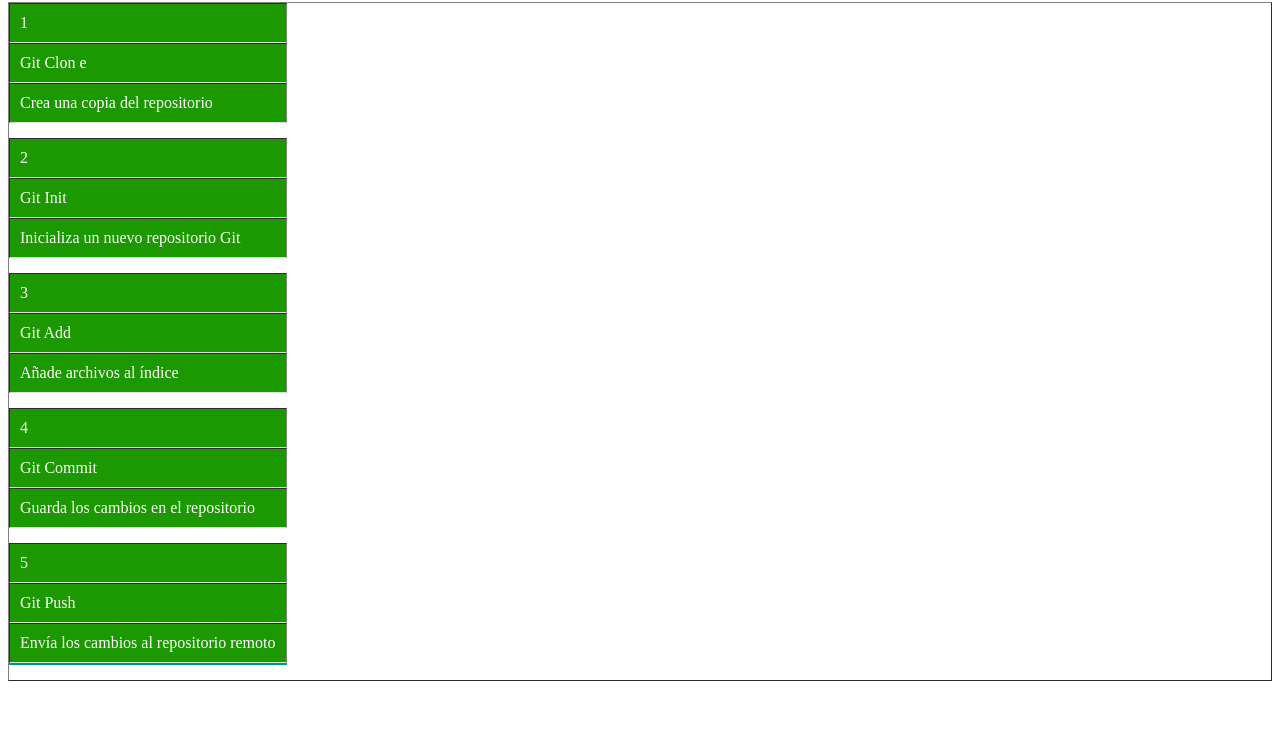
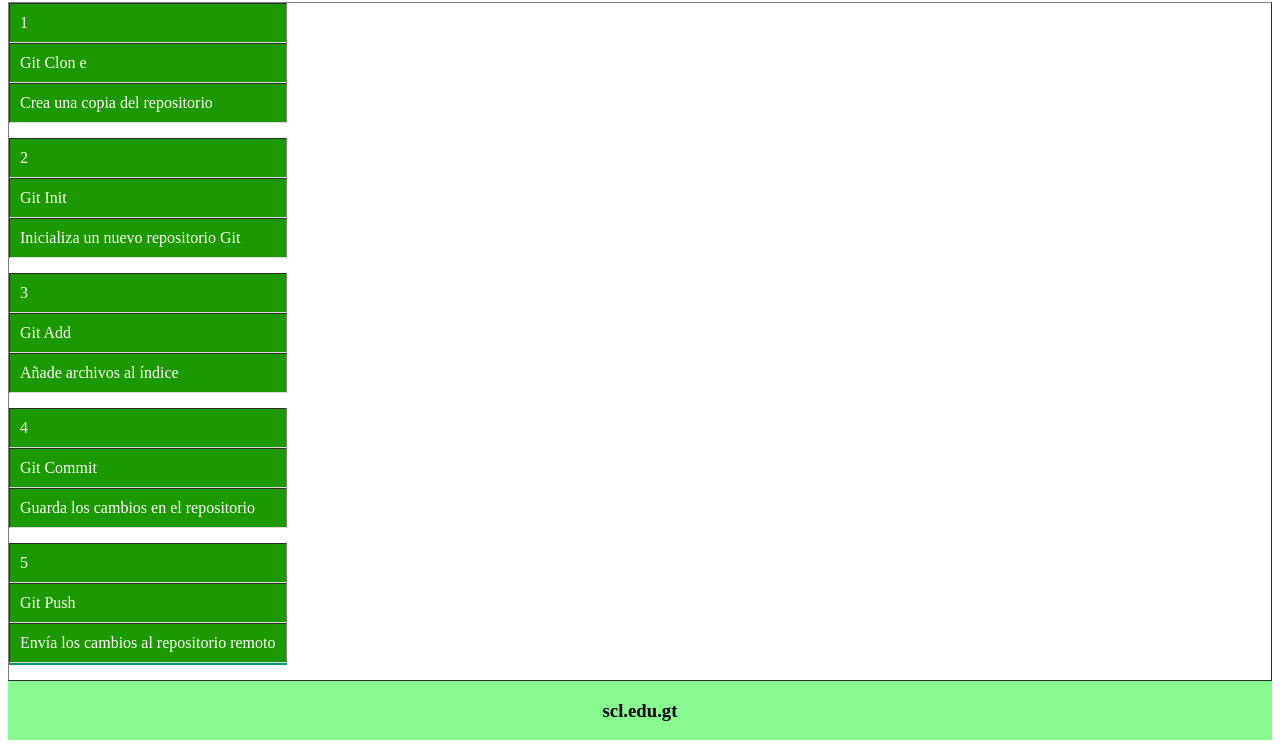
Before and after one commit to Vane1611gt/git-tiempo, a plain HTML site: page index.html in a window 1280 px wide. Shown: the part 78-826 px from the top of the page. Before the commit the page ends 800 px from the top, so only its background shows below. Drawn offline with Linux system fonts and the light colour scheme.

Commit message:
footer de Kristhel

```diff
--- a/footer/footer.css
+++ b/footer/footer.css
@@ -0,0 +1,6 @@
+.footer{
+    display: flex;
+    align-items: center;
+    justify-content: center;
+    background-color: rgb(135, 249, 142);
+}
--- a/footer/footer.js
+++ b/footer/footer.js
@@ -0,0 +1,2 @@
+let footer = document.querySelector(".footer")
+footer.innerHTML = '<div class="correo"></div><h3>scl.edu.gt</h3>'
--- a/index.html
+++ b/index.html
@@ -7,6 +7,8 @@
 
     <link rel="stylesheet" href="config.css">
     <link rel="stylesheet" href="index.css">
+    <link rel="stylesheet" href="footer/footer.css">
+    <link rel="stylesheet" href="header/header.css">
 
 </head>
 <body>
@@ -39,5 +41,9 @@
         </tr>
     </table>
 
+    <footer class="footer">
+    <script src="footer/footer.js"></script>
+    <script src="header/header.js"></script>
+</footer>
 </body>
 </html>
```
Also changed, not shown: header/header.css (added), header/header.js (added).
